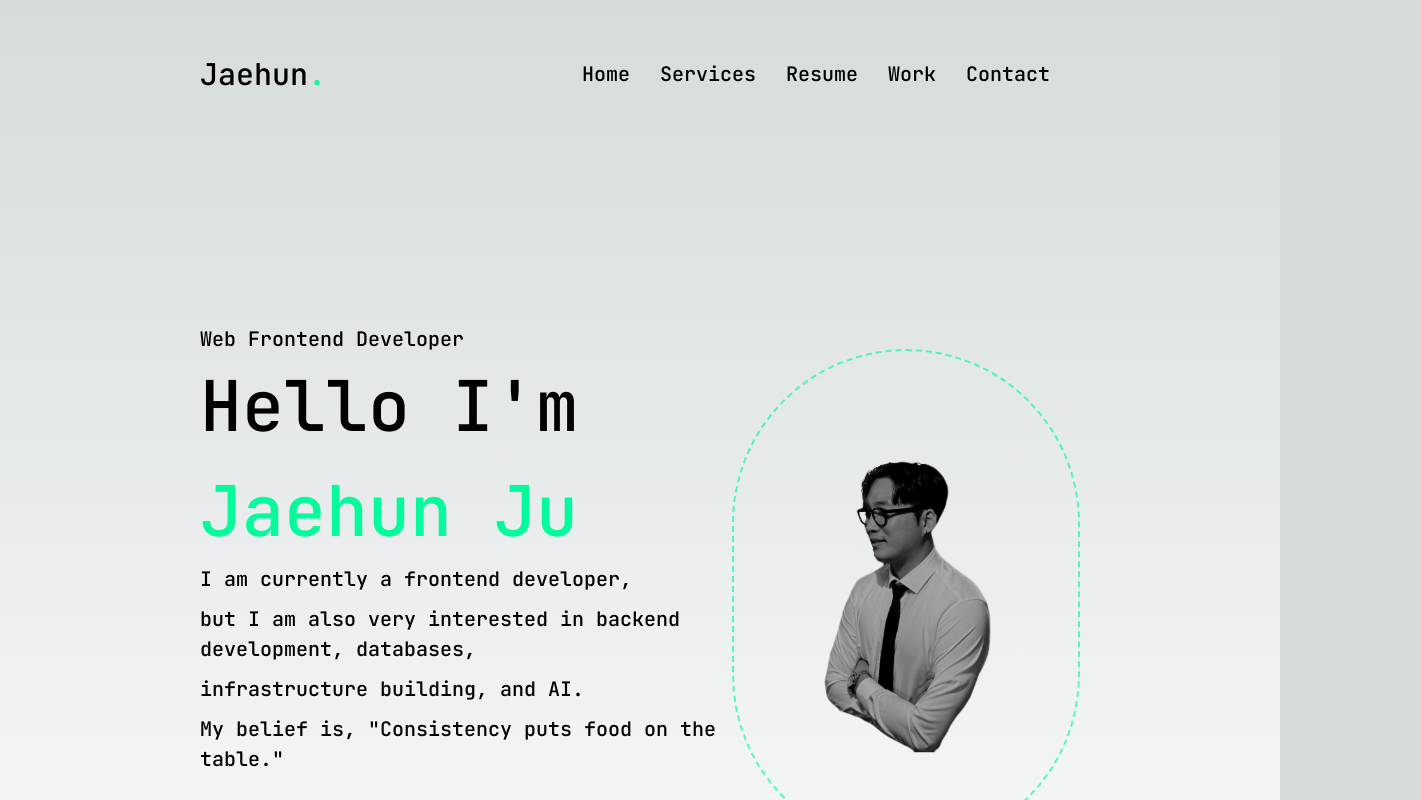
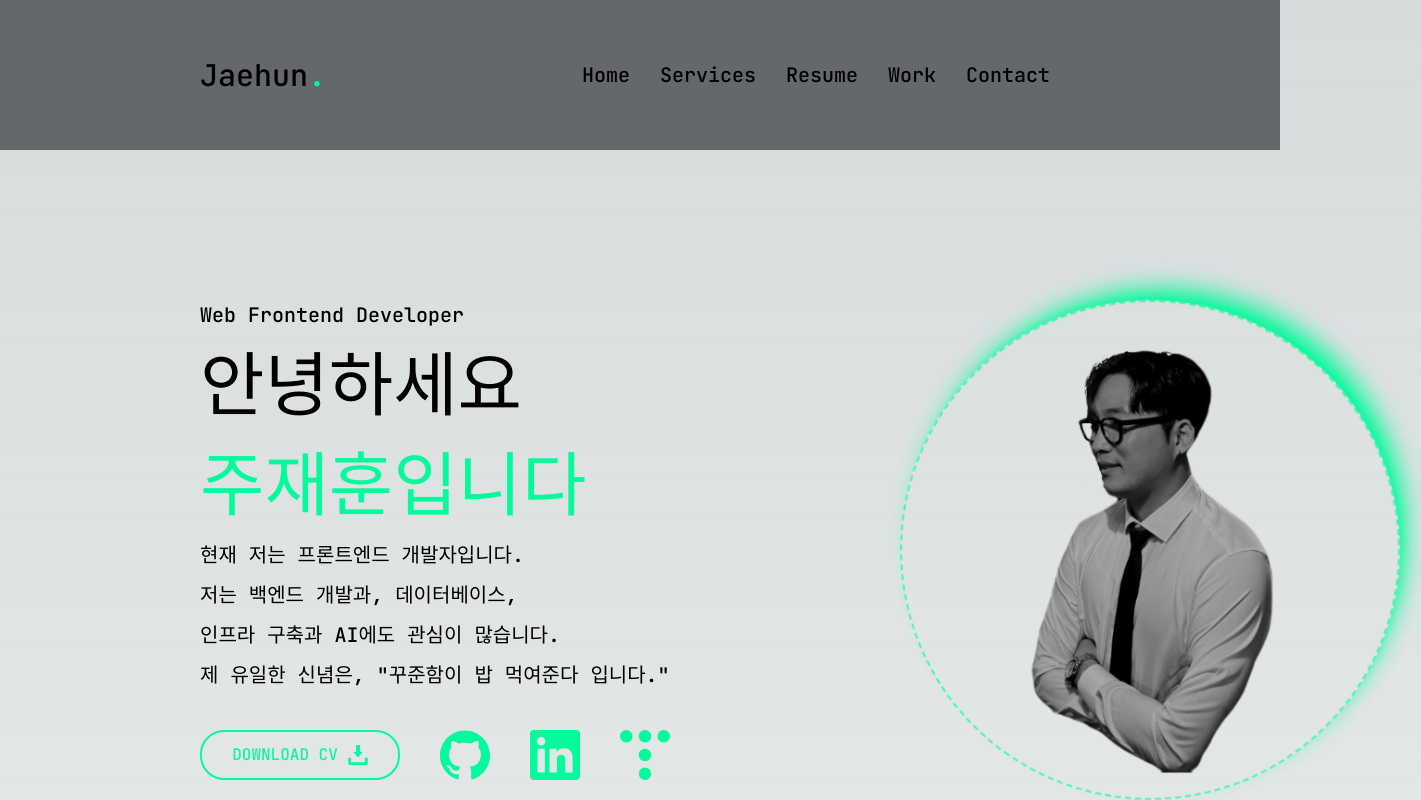
Before and after one commit to Ju-jh/portfolio-nextjs14, a Next.js app: page / in a window 1280 px wide. Shown: the top 800 px of the page, 1421 px wide, since content can reach past the window. Built offline with nearby package versions, Linux system fonts and the light colour scheme.

Commit message:
feat: landingPage finished except donwload cv button

```diff
--- a/app/(home)/page.tsx
+++ b/app/(home)/page.tsx
@@ -1,29 +1,138 @@
+'use client'
+
 import Link from 'next/link';
 import DownloadIcon from '../../public/assets/svg/download.svg'
 import Image from 'next/image';
 import { iconArray } from '../constants';
+import { useEffect, useState } from 'react';
 
 const Home = () => {
 
+  const [isFirstNameSentenceKorean, setIsFirstNameSentenceKorean] = useState<boolean>(false);
+  const [isSecondNameSentenceKorean, setIsSecondNameSentenceKorean] = useState<boolean>(false);
+  const [isOneSentenceKorean, setIsOneSentenceKorean] = useState<boolean>(false);
+  const [isSecondSentenceKorean, setIsSecondSentenceKorean] = useState<boolean>(false);
+  const [isThirdSentenceKorean, setIsThirdSentenceKorean] = useState<boolean>(false);
+  const [isFourthSentenceKorean, setIsFourthSentenceKorean] = useState<boolean>(false);
+
+  useEffect(() => {
+    const toggleStates = [
+      setIsFirstNameSentenceKorean,
+      setIsSecondNameSentenceKorean,
+      setIsOneSentenceKorean,
+      setIsSecondSentenceKorean,
+      setIsThirdSentenceKorean,
+      setIsFourthSentenceKorean,
+    ];
+
+    let currentIndex = 0;
+
+    const intervalId = setInterval(() => {
+      toggleStates.forEach((toggleState, index) => {
+        setTimeout(() => {
+          toggleState(prev => !prev);
+        }, index * 50);
+      });
+      currentIndex = (currentIndex + 1) % toggleStates.length;
+    }, 5000);
+
+    return () => clearInterval(intervalId);
+  }, []);
+
   return (
-      <section className='introduceSection w-full xl:py-[200px] flex items-center justify-between'>
-        <div className='leftContainer flex flex-col items-start'>
-          <p className='text-[20px]'>Web Frontend Developer</p>
-          <p className='text-[70px]'>{`Hello I'm`}</p>
-          <p className='text-[70px] text-neon-green'>Jaehun Ju</p>
-          <p className='text-[20px] mb-[10px]'>
+      <section className='introduceSection w-full h-[2500px] xl:py-[300px] flex items-start justify-between z-0'>
+        <div className='leftContainer flex flex-col items-start bg-red-500'>
+          <p className='text-[20px] mb-[10px]'>Web Frontend Developer</p>
+          <div className='flex-1 flex-col'>
+            <div className='min-w-[300px] min-h-[100px] flex items-center justify-start'>
+              <p
+                className='text-[70px] mb-[10px] transition-opacity duration-500 absolute'
+                style={{ opacity: isFirstNameSentenceKorean ? '0' : '100' }}
+              >
+                {`Hello I'm`}
+              </p>
+              <p
+                className='text-[70px] mb-[10px] transition-opacity duration-500 absolute'
+                style={{ opacity: isFirstNameSentenceKorean ? '100' : '0' }}
+              >
+                {`안녕하세요`}
+              </p>
+
+            </div>
+            <div className='min-w-[300px] min-h-[100px] flex items-center justify-start'>
+              <p
+                className='text-[70px] text-neon-green mb-[10px] transition-opacity duration-500 absolute'
+                style={{ opacity: isSecondNameSentenceKorean ? '0' : '100' }}
+              >
+                Jaehun Ju
+              </p>
+              <p
+                className='text-[70px] text-neon-green mb-[10px] transition-opacity duration-500 absolute'
+                style={{ opacity: isSecondNameSentenceKorean ? '100' : '0' }}
+              >
+                주재훈입니다
+              </p>
+            </div>
+          </div>
+          <div className='flex-1 flex-col'>
+            <div className='min-w-[300px] h-[40px] flex items-center justify-start'>
+              <p
+                className='text-[20px] mb-[10px] transition-opacity duration-500 absolute'
+                style={{ opacity: isOneSentenceKorean ? '0' : '100' }}
+              >
                 I am currently a frontend developer,
               </p>
-          <p className='text-[20px] mb-[10px]'>
+              <p
+                className='text-[20px] mb-[10px] transition-opacity duration-500 absolute'
+                style={{ opacity: isOneSentenceKorean ? '100' : '0' }}
+              >
+                현재 저는 프론트엔드 개발자입니다.
+              </p>
+            </div>
+            <div className='min-w-[700px] h-[40px] flex items-center justify-start'>
+              <p
+                className='text-[20px] mb-[10px] transition-opacity duration-500 absolute'
+                style={{ opacity: isSecondSentenceKorean ? '0' : '100' }}
+              >
                 but I am also very interested in backend development, databases,
               </p>
-          <p className='text-[20px] mb-[10px]'>
+              <p
+                className='text-[20px] mb-[10px] transition-opacity duration-500 absolute'
+                style={{ opacity: isSecondSentenceKorean ? '100' : '0' }}
+              >
+                저는 백엔드 개발과, 데이터베이스,
+              </p>
+            </div>
+            <div className='min-w-[700px] h-[40px] flex items-center justify-start'>
+              <p
+                className='text-[20px] mb-[10px] transition-opacity duration-500 absolute'
+                style={{ opacity: isThirdSentenceKorean ? '0' : '100' }}
+              >
                 infrastructure building, and AI.
               </p>
-          <p className='text-[20px] mb-[10px]'>
+              <p
+                className='text-[20px] mb-[10px] transition-opacity duration-500 absolute'
+                style={{ opacity: isThirdSentenceKorean ? '100' : '0' }}
+              >
+                인프라 구축과 AI에도 관심이 많습니다.
+              </p>
+            </div>
+            <div className='min-w-[700px] h-[40px] flex items-center justify-start'>
+              <p
+                className='text-[20px] mb-[10px] transition-opacity duration-500 absolute'
+                style={{ opacity: isFourthSentenceKorean ? '0' : '100' }}
+              >
                 {`My belief is, "Consistency puts food on the table."`}
               </p>
-          <div className='referenceBoxDiv flex items-center justify-between text-neon-green py-[20px]'>
+              <p
+                className='text-[20px] mb-[10px] transition-opacity duration-500 absolute'
+                style={{ opacity: isFourthSentenceKorean ? '100' : '0' }}
+              >
+                {`제 유일한 신념은, "꾸준함이 밥 먹여준다 입니다."`}
+              </p>
+            </div>
+          </div>
+          <div className='referenceBoxDiv flex items-center justify-between text-neon-green py-[30px]'>
             <button className='w-[200px] h-[50px] flex items-center justify-center border-solid border-2 border-neon-green rounded-3xl mr-[40px]'>
               <span className='mr-[10px]'>
                 DOWNLOAD CV
@@ -43,8 +152,12 @@ const Home = () => {
             }
           </div>
       </div>
-        <div className='rightContainer w-[500px] h-[500px] flex items-center justify-center rounded-full border-opacity-65 border-dashed border-2 border-neon-green'>
-            <Image width={700} height={700} src='/assets/img/myPhoto.png' alt='my_Photo'/>
+      <div  className='rightContainer w-[500px] h-[500px] relative'>
+        <div className='w-[500px] h-[500px] rounded-full border-opacity-65 border-dashed border-[2px] border-neon-green animate-spin-slow absolute shadow-xl shadow-neon-green '>
+        </div>
+        <div className='w-[500px] h-[500px] flex items-center justify-center absolute'>
+            <Image width={700} height={700} src='/assets/img/myPhoto.png' alt='my_Photo' className='absolute'/>
+        </div>
       </div>
       </section>
   );
--- a/app/components/Header.tsx
+++ b/app/components/Header.tsx
@@ -4,12 +4,12 @@ import { menuArray } from '../constants'
 const Header = () => {
 
   return(
-      <header className='header w-full h-[100px] flex items-center justify-between '>
+      <header className='header w-full h-[150px] px-[200px] fixed flex items-center justify-between z-10 bg-[rgba(24,26,32,0.6)] '>
         <Link
           href={'/'}
-          className='logoConatiner h-full flex items-center justify-between'
+          className='logoConatiner h-full flex items-center justify-between '
         >
-          <span className='text-[30px]  hover:text-[#04fa9a]'>Jaehun</span>
+          <span className='text-[30px]  hover:text-[#04fa9a] z-2'>Jaehun</span>
           <span className='text-[30px] text-[#04fa9a]'>.</span>
         </Link>
         <div className='menuContainer h-full flex items-center justify-between'>
--- a/app/globals.css
+++ b/app/globals.css
@@ -39,3 +39,16 @@ body {
     text-wrap: balance;
   }
 }
+
+@keyframes spin-slow {
+  0% {
+    transform: rotate(0deg);
+  }
+  100% {
+    transform: rotate(360deg);
+  }
+}
+
+.animate-spin-slow {
+  animation: spin-slow 10s linear infinite;
+}
--- a/app/layout.tsx
+++ b/app/layout.tsx
@@ -22,7 +22,7 @@ const RootLayout = ({
   return (
     <html lang="en">
       <body className={jetbrains_mono.className}>
-        <main className="flex min-h-screen flex-col items-center justify-start py-6 px-[200px]">
+        <main className="flex min-h-screen flex-col items-center justify-start px-[200px]">
           <Header/>
           {children}
         </main>
--- a/next.config.mjs
+++ b/next.config.mjs
@@ -1,7 +1,7 @@
 /** @type {import('next').NextConfig} */
+
 const nextConfig = {
   reactStrictMode: true,
-
   webpack: (config) => {
     config.module.rules.push({
       test: /\.svg$/,
--- a/tailwind.config.ts
+++ b/tailwind.config.ts
@@ -22,6 +22,7 @@ const config: Config = {
     },
     colors: {
       'neon-green': '#04fa9a',
+      'dark-theme':'#1A1820',
     },
     fontFamily: {
       sans: ['Graphik', 'sans-serif'],
```
Lines whose indentation alone changed are shown as unchanged.
